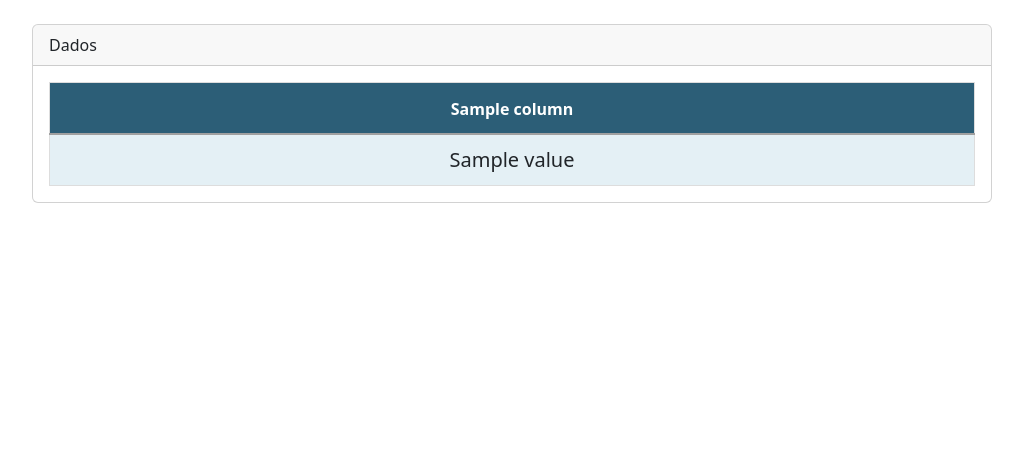
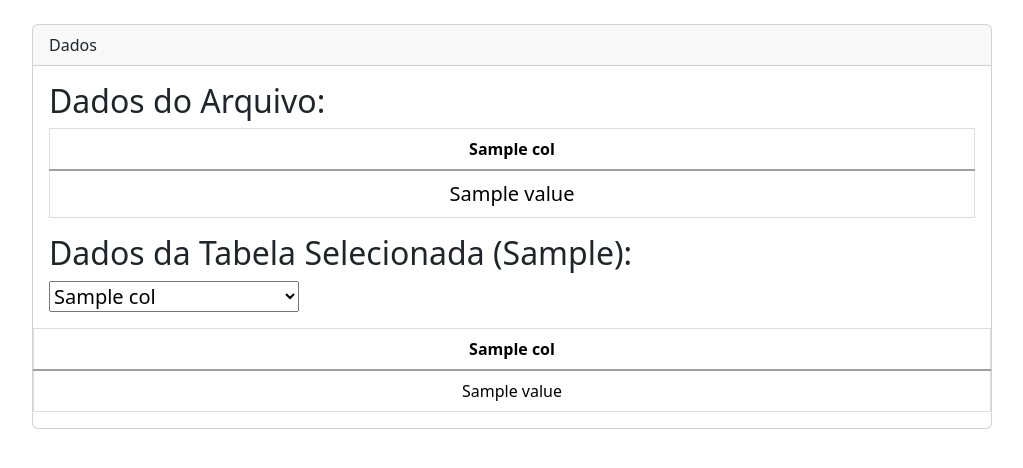
Before and after one commit to BrenoNsm/RelatorioDinamico, a Django app: template relatorio/templates/relatorio/visualizacao.html in a window 1280 px wide. Shown: the top 468 px of the page, without its empty margins (128-1151 px from the left). Run offline with Django 5.2, Linux system fonts and the light colour scheme; the template is opened without the code that fills it: most values are stand-ins (such as "Sample title", 1, 10 or a date in 2020).

Commit message:
Ajuste da tabela

```diff
--- a/relatorio/templates/relatorio/visualizacao.html
+++ b/relatorio/templates/relatorio/visualizacao.html
@@ -1,13 +1,14 @@
 {% extends "../base.html" %}
 {% load static %}
 
-{% block title %}Teste banco de dados{% endblock  %}
+{% block title %}Teste visualizacao{% endblock %}
 
 {% block content %}
 
 {% block head %}
 <link rel="stylesheet" href="{% static 'css/teste.css' %}">
-{% endblock  %}
+{% endblock %}
+
 <br>
 <div class="card w-75 mx-auto" style="max-height: 800px; overflow-y: auto;">
     <div class="card-header">
@@ -15,12 +16,44 @@
     </div>
     <div class="card-body">
         <blockquote class="blockquote mb-0">
+            {% if dataframe is not None %}
+            <h2>Dados do Arquivo:</h2>
+            <div class="table-responsive">
+                <table class="table">
+                    <thead>
+                        <tr>
+                            {% for col in dataframe.columns %}
+                            <th class="th-text">{{ col }}</th>
+                            {% endfor %}
+                        </tr>
+                    </thead>
+                    <tbody>
+                        {% for index, row in dataframe.iterrows %}
+                        <tr>
+                            {% for value in row %}
+                            <td>{{ value }}</td>
+                            {% endfor %}
+                        </tr>
+                        {% endfor %}
+                    </tbody>
+                </table>
+            </div>
+            {% endif %}
 
-                <table>
+            {% if selected_table %}
+            <h2>Dados da Tabela Selecionada ({{ selected_table }}):</h2>
+            <select name="" id="" style="width: 250px;">
+                {% for column in columns %}
+                <option>{{ column }}</option>
+                {% endfor %}
+            </select>
+            </div>
+            <div class="table-responsive">
+                <table class="table">
                     <thead>
                         <tr>
                             {% for column in columns %}
-                            <th><span class="th-text">{{ column }}</span></th>
+                            <th class="th-text">{{ column }}</th>
                             {% endfor %}
                         </tr>
                     </thead>
@@ -34,9 +67,12 @@
                         {% endfor %}
                     </tbody>
                 </table>
-
+            </div>
+            {% endif %}
         </blockquote>
     </div>
 </div>
 
+
+
 {% endblock %}
--- a/requirements.txt
+++ b/requirements.txt
@@ -1 +1,2 @@
 Django
+pandas
```
Also changed, not shown: relatorio/templates/relatorio/selecao_tabela.html (+9 -1 lines), relatorio/views.py (+23 -4 lines).
